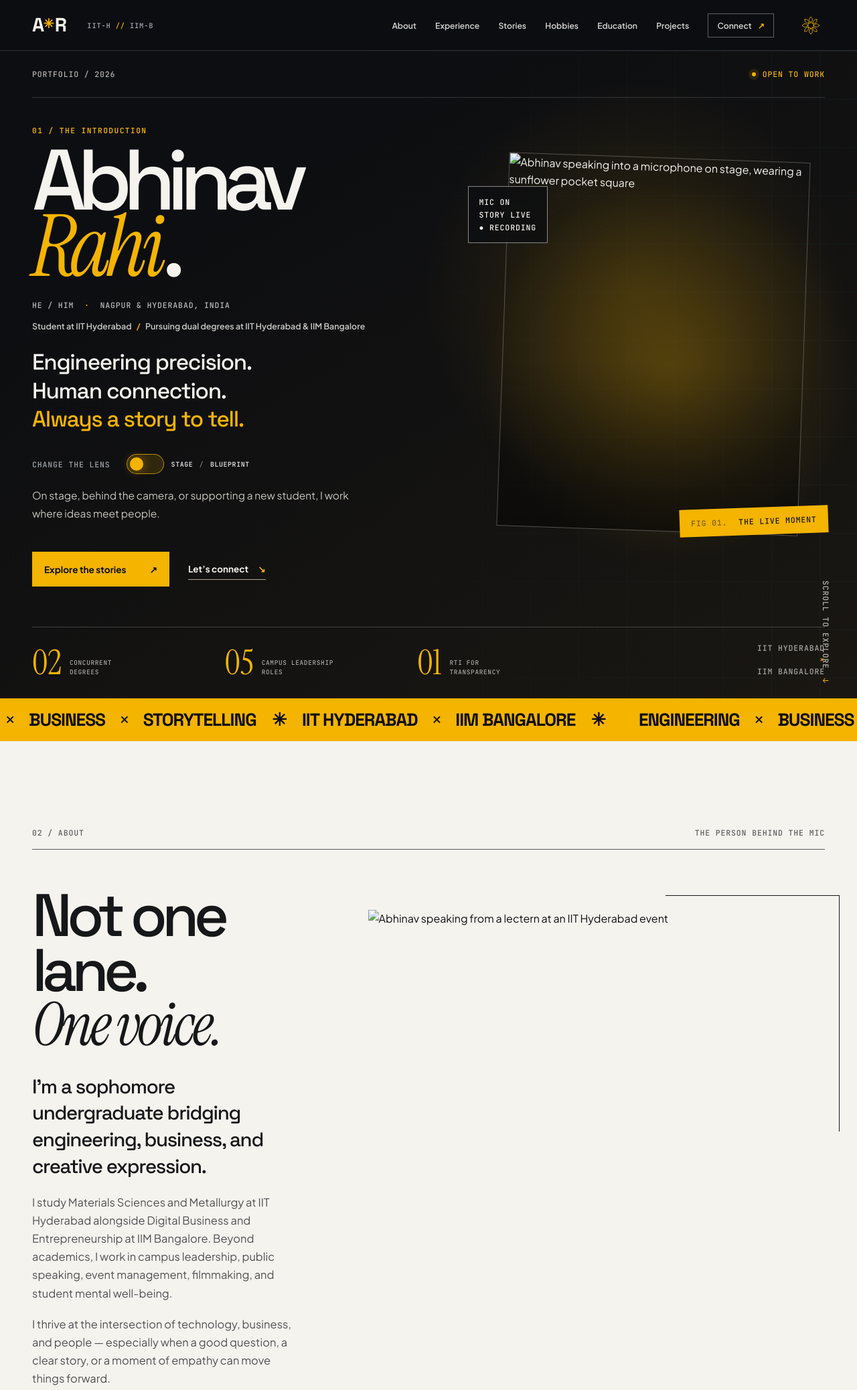
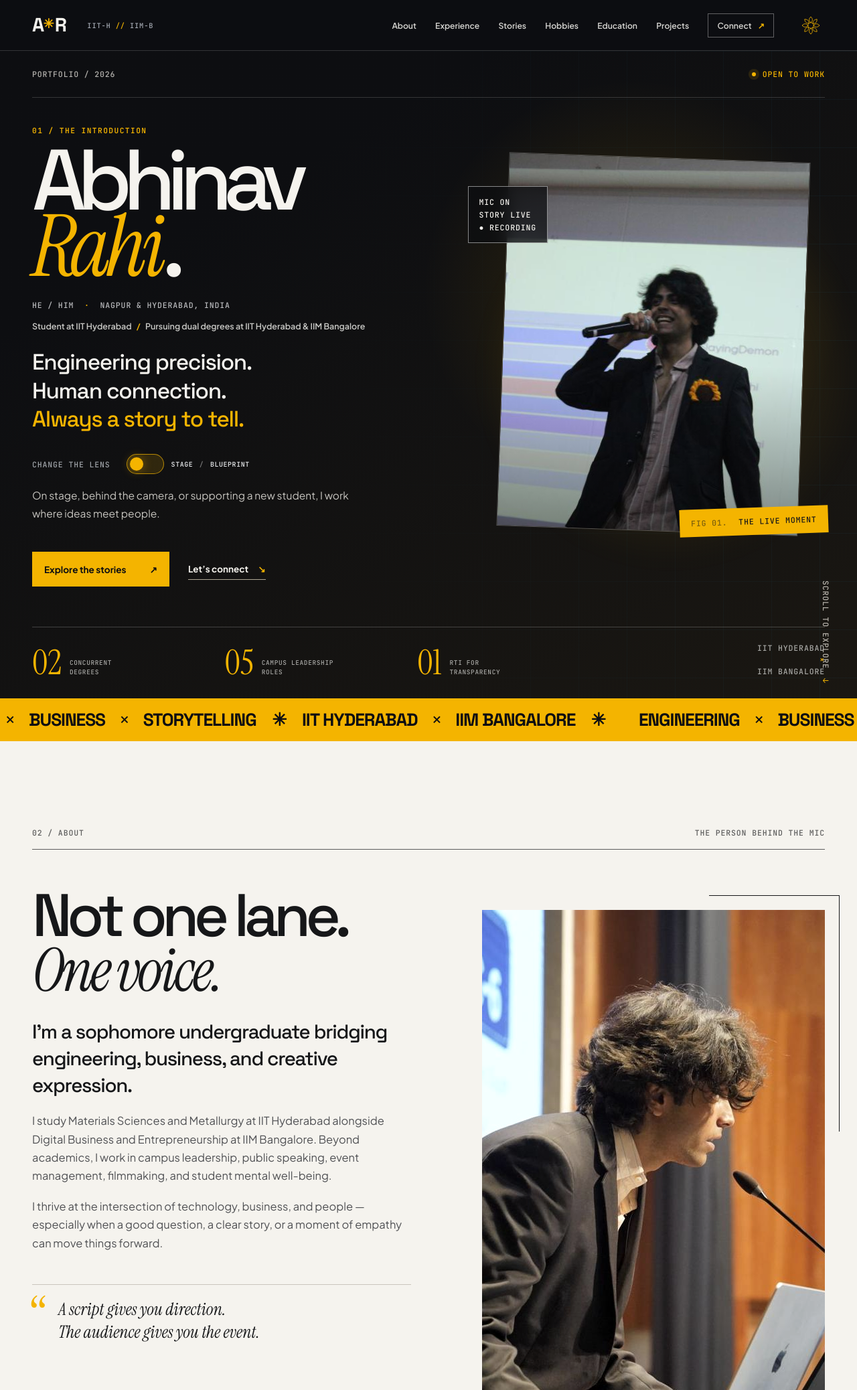
Before and after one commit to abhinavrahi/26120063_WD_MTProject, a plain HTML site: page index.html in a window 1280 px wide. Shown: the top 2076 px of the page at 67% size. Drawn offline with Linux system fonts and the light colour scheme.

Commit message:
Update index.html

```diff
--- a/index.html
+++ b/index.html
@@ -73,10 +73,10 @@
           <div class="hero__visual" id="heroVisual">
             <div class="hero__halo" aria-hidden="true"></div>
             <figure class="hero__photo hero__photo--stage">
-              <img src="assets/abhinav-stage.jpg" width="480" height="720" alt="Abhinav speaking into a microphone on stage, wearing a sunflower pocket square" fetchpriority="high">
+              <img src="abhinav-stage.jpg" width="480" height="720" alt="Abhinav speaking into a microphone on stage, wearing a sunflower pocket square" fetchpriority="high">
             </figure>
             <figure class="hero__photo hero__photo--blueprint">
-              <img src="assets/abhinav-portrait.jpg" width="800" height="800" alt="Portrait of Abhinav Rahi in a suit">
+              <img src="abhinav-portrait.jpg" width="800" height="800" alt="Portrait of Abhinav Rahi in a suit">
             </figure>
             <div class="hero__photo-tag hero__photo-tag--stage mono"><span>FIG 01.</span> THE LIVE MOMENT</div>
             <div class="hero__photo-tag hero__photo-tag--blueprint mono"><span>FIG 01.</span> THE DUAL DEGREE</div>
@@ -111,7 +111,7 @@
             <div class="about__quote"><span aria-hidden="true">“</span><blockquote>A script gives you direction.<br>The audience gives you the event.</blockquote></div>
           </div>
           <figure class="about__figure" data-reveal>
-            <img src="assets/abhinav-podium.jpg" width="1280" height="853" alt="Abhinav speaking from a lectern at an IIT Hyderabad event" loading="lazy">
+            <img src="abhinav-podium.jpg" width="1280" height="853" alt="Abhinav speaking from a lectern at an IIT Hyderabad event" loading="lazy">
             <figcaption class="mono"><span>FIG 02 / AT THE LECTERN</span><span>HYDERABAD, INDIA</span></figcaption>
           </figure>
         </div>
```
